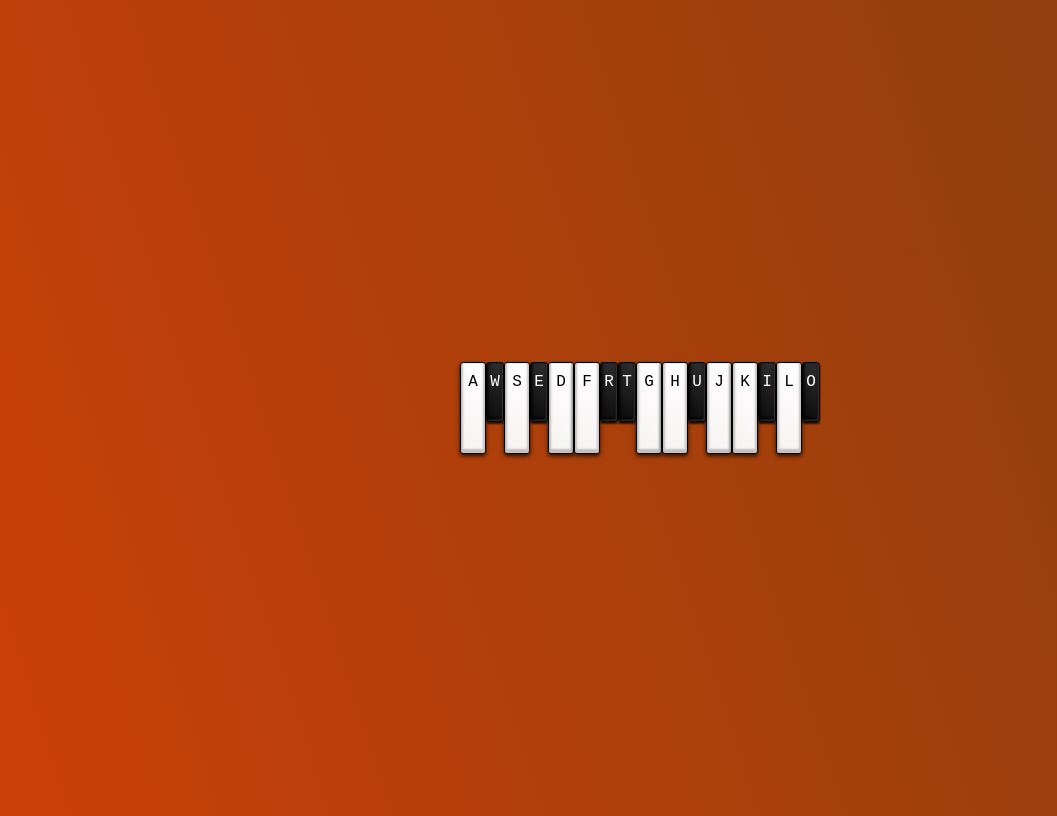
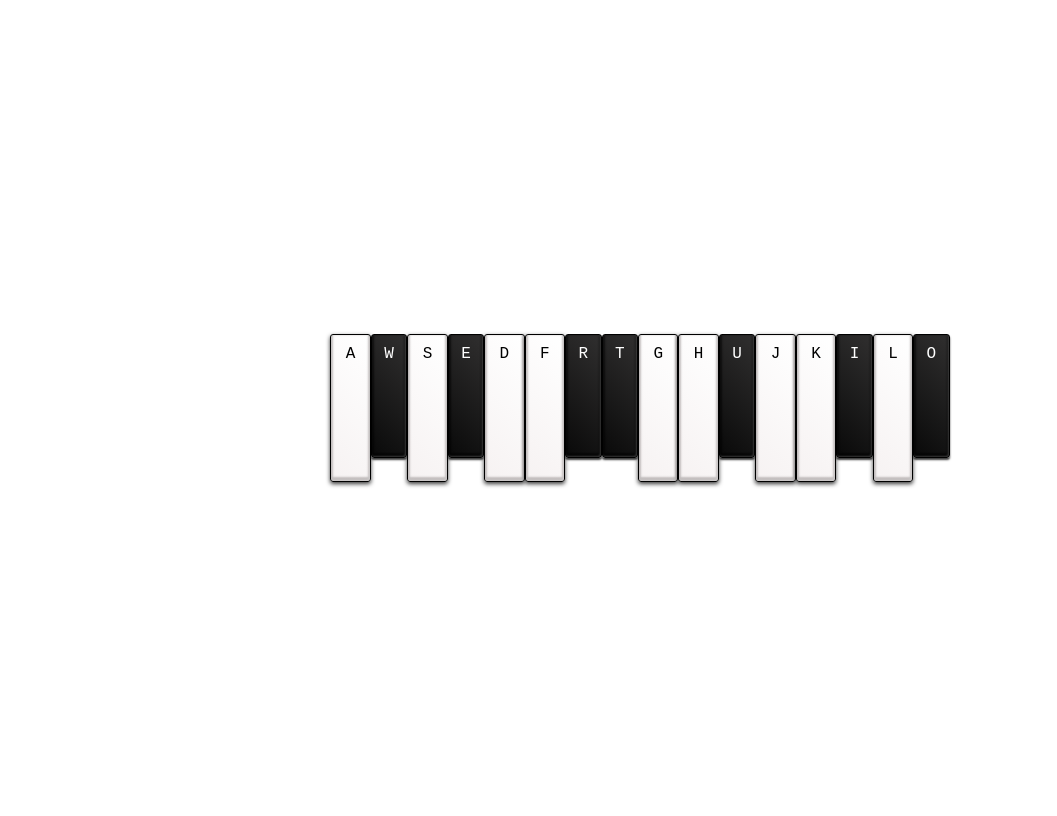
Before and after one commit to RuneKodehode/Drums, a plain HTML site: page index.html in a window 1280 px wide. Shown: the whole page, without its empty margins (0-1057 px from the left). Drawn offline with Linux system fonts and the light colour scheme.

Commit message:
added better animation and size

```diff
--- a/styles.css
+++ b/styles.css
@@ -1,5 +1,5 @@
 body {
-  background: linear-gradient(252deg, #86400e, #cb3f08);
+  background: transparent;
   height: 100dvh;
   overflow: hidden;
 }
@@ -12,13 +12,15 @@ body {
 }
 .piano {
   display: flex;
+  width: 90vw;
+  justify-content: center;
 }
 .black {
   align-self: flex-start;
   background-color: black;
   color: white;
-  width: 1em;
-  height: 3em;
+  width: 2.7vw;
+  height: 14vh;
   transform: translateY();
   box-shadow: -1px -1px 2px rgba(255, 255, 255, 0.2) inset,
     0 -2px 2px 2px rgba(0, 0, 0, 0.6) inset, 0 2px 2px rgba(0, 0, 0, 0.766);
@@ -27,8 +29,8 @@ body {
   border-radius: 3px;
 }
 .white {
-  width: 1.5em;
-  height: 5rem;
+  width: 3vw;
+  height: 17vh;
   z-index: 1;
   background: linear-gradient(45deg, #f6f2f2 0%, #ffffff 100%);
   border-radius: 3px;
@@ -47,15 +49,17 @@ kbd {
 }
 
 .animate {
-  animation: key 0.2s ease-out;
+  animation: whitekey 0.2s ease-out;
 }
 
-@keyframes key {
+@keyframes whitekey {
   40% {
-    box-shadow: 0px 0px orangered;
+    box-shadow: -1px -1px 2px rgba(255, 255, 255, 0.2) inset,
+      0 -3px 2px 3px rgba(0, 0, 0, 0.6) inset, 0 2px 2px rgba(0, 0, 0, 0.766);
   }
   100% {
     transform: translateY(3px);
-    box-shadow: 0px 0px orangered;
+    box-shadow: -1px -1px 2px rgba(255, 255, 255, 0.2) inset,
+      0 -3px 2px 3px rgba(0, 0, 0, 0.6) inset, 0 2px 2px rgba(0, 0, 0, 0.766);
   }
 }
```
